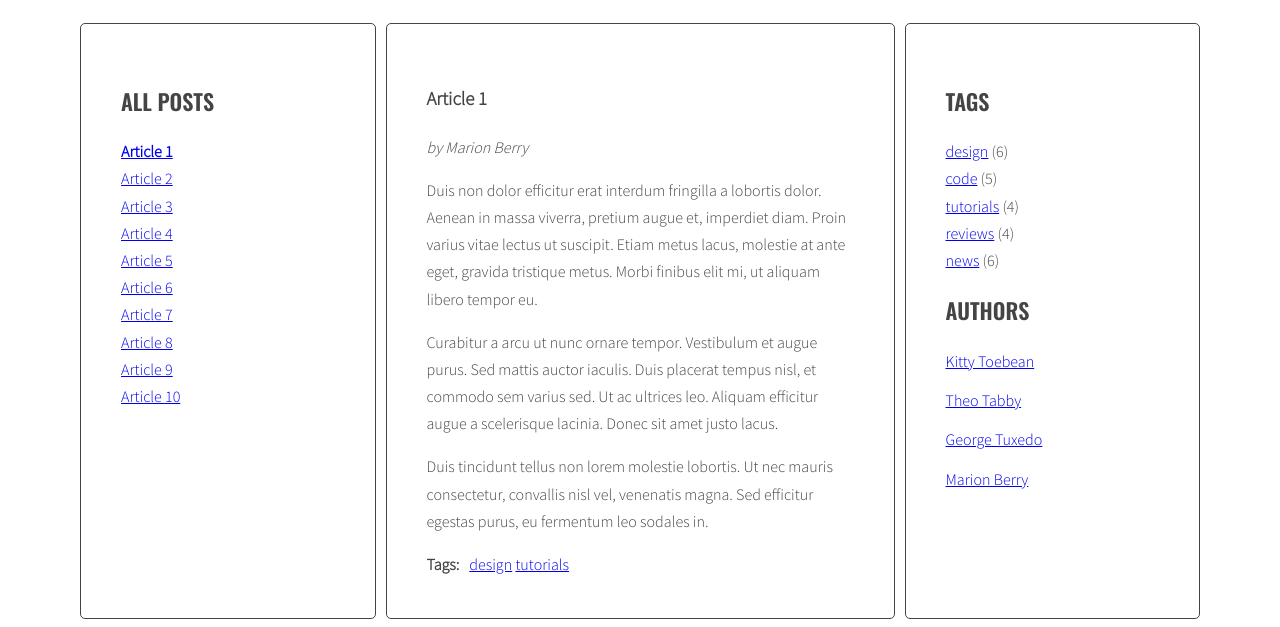
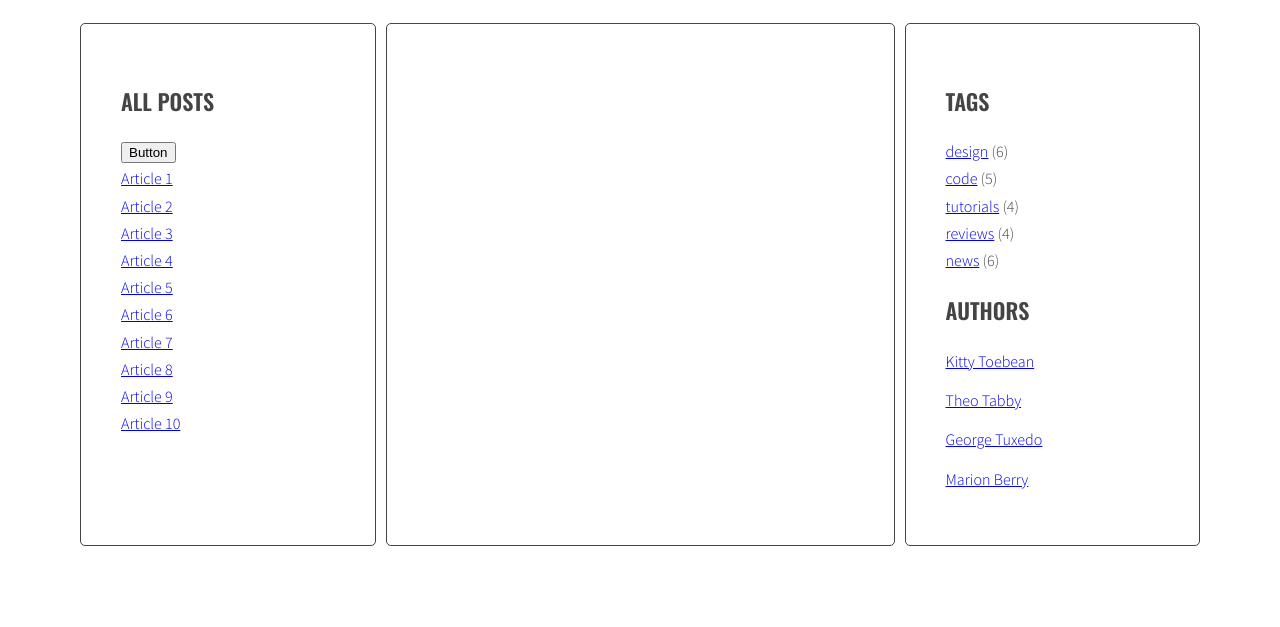
Before and after one commit to hyldrix/javascript-blog, a website: page index.html in a window 1280 px wide. Both pictures are taken after a click on the link "Article 2". Shown: the part 220-847 px from the top of the page. After the commit the page ends 800 px from the top, so only its background shows below. Drawn offline with nearby package versions, Linux system fonts and the light colour scheme.

Commit message:
5.3 - Added logic to remove classes after click from links and articles

```diff
--- a/index.html
+++ b/index.html
@@ -6,8 +6,7 @@
     <meta name="viewport" content="width=device-width, initial-scale=1.0">
     <title>My blog</title>
     <link rel="stylesheet" href="css/style.css">
-    <script src="js/script.js"></script>
-</head>
+
 
 <body>
     <div class="blog">
@@ -16,6 +15,7 @@
             <main class="wrapper">
                 <aside class="sidebar">
                     <h2 class="section-title">All posts</h2>
+                    <button type="button" id="button-test">Button</button>
                     <ul class="list titles">
                         <li><a href="#article-1" class="active"><span>Article 1</span></a></li>
                         <li><a href="#article-2"><span>Article 2</span></a></li>
@@ -308,6 +308,6 @@
             </main>
         </div>
     </div>
+    <script src="js/script.js"></script>
 </body>
-
 </html>
--- a/js/script.js
+++ b/js/script.js
@@ -0,0 +1,36 @@
+'use strict';
+
+function titleClickHandler(event){
+  console.log('Link was clicked!');
+
+  /* remove class 'active' from all article links  */
+
+  const activeLinks = document.querySelectorAll('.titles a.active');
+
+  for (let activeLink of activeLinks){
+    activeLink.classList.remove('active')
+  }
+
+  /* add class 'active' to the clicked link */
+
+
+  /* remove class 'active' from all articles */
+
+  const activeArticles = document.querySelectorAll('.posts article.active')
+
+  for (let activeArticle of activeArticles){
+    activeArticle.classList.remove('active')
+  }
+
+  /* get 'href' attribute from the clicked link */
+
+  /* find the correct article using the selector (value of 'href' attribute) */
+
+  /* add class 'active' to the correct article */
+}
+
+const links = document.querySelectorAll('.titles a');
+
+for(let link of links){
+  link.addEventListener('click', titleClickHandler);
+}
```
